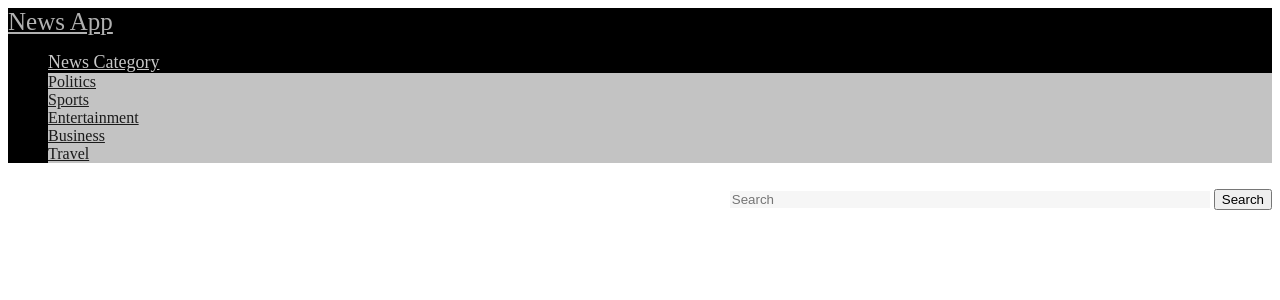
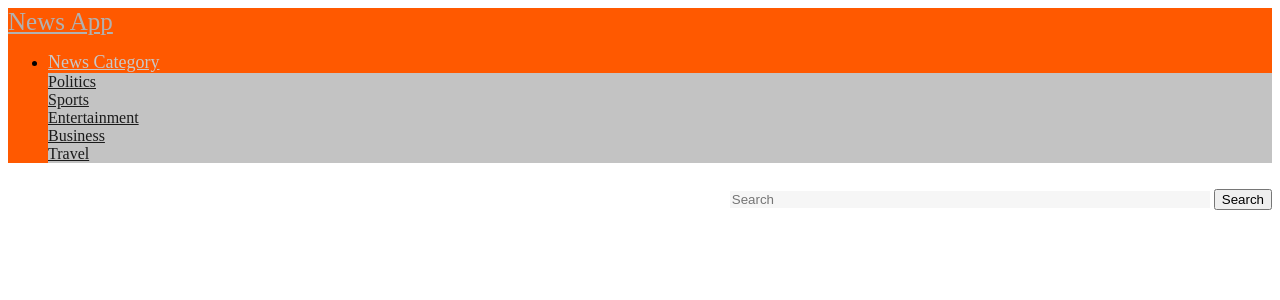
Before and after one commit to fattym/Flask-project1, a Flask app: template app/templates/navbar.html in a window 1280 px wide. Shown: the top 300 px of the page. Run offline with Flask 2, Linux system fonts and the light colour scheme; the template is opened without the code that fills it, so the values that code supplies are empty; some libraries are stand-ins or nearby versions.

Commit message:
added color background

```diff
--- a/app/templates/navbar.html
+++ b/app/templates/navbar.html
@@ -1,4 +1,4 @@
-<div style="background: rgb(0, 0, 0); border: 0;" class="navbar navbar-inverse" role="navigation">
+<div style="background: rgb(255, 89, 0); border: 0;" class="navbar navbar-inverse" role="navigation">
   <div class="container">
     <a style="color: rgb(177, 177, 177); font-size: 25px;" class="navbar-brand" href="/">News App</a>
     <div class="navbar-collapse collapse">
```
